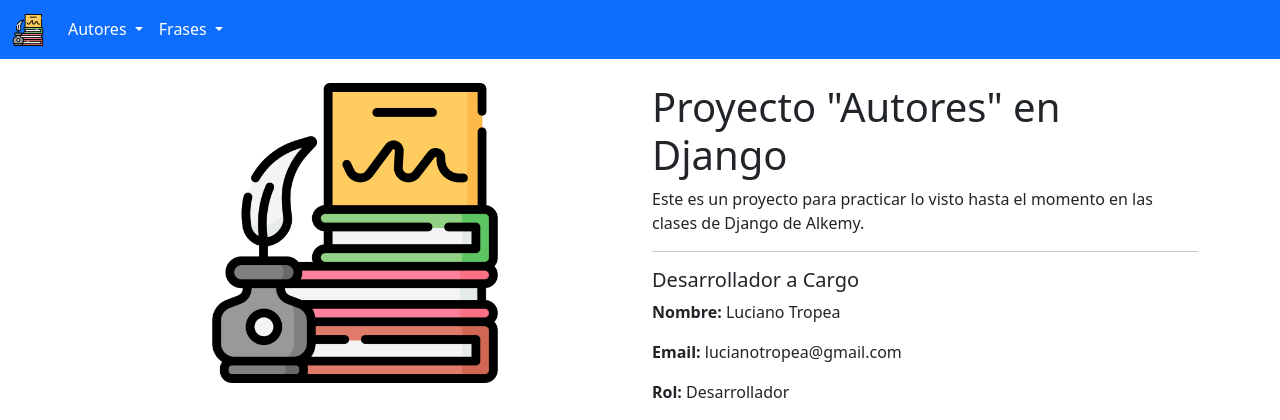
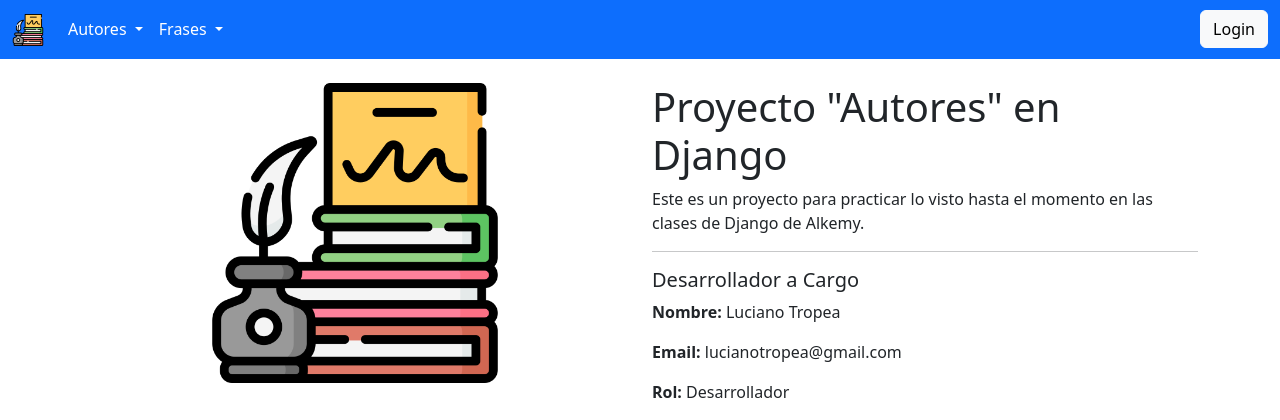
Before and after one commit to luxiano/alkemy_autores_django, a Django app: page / in a window 1280 px wide. Shown: the top 420 px of the page. Run offline with Django 5.2, Linux system fonts and the light colour scheme.

Commit message:
Me faltaba el botón de login :shrug:

```diff
--- a/src/templates/index.html
+++ b/src/templates/index.html
@@ -68,6 +68,8 @@
           {% csrf_token %}
           <input type="submit" value="Logout" class="btn btn-danger">
         </form>
+        {% else %}
+        <a class="btn btn-light" href="{% url 'usuarios:login' %}" role="button">Login</a>
         {% endif %}
       </div>
     </div>
```
